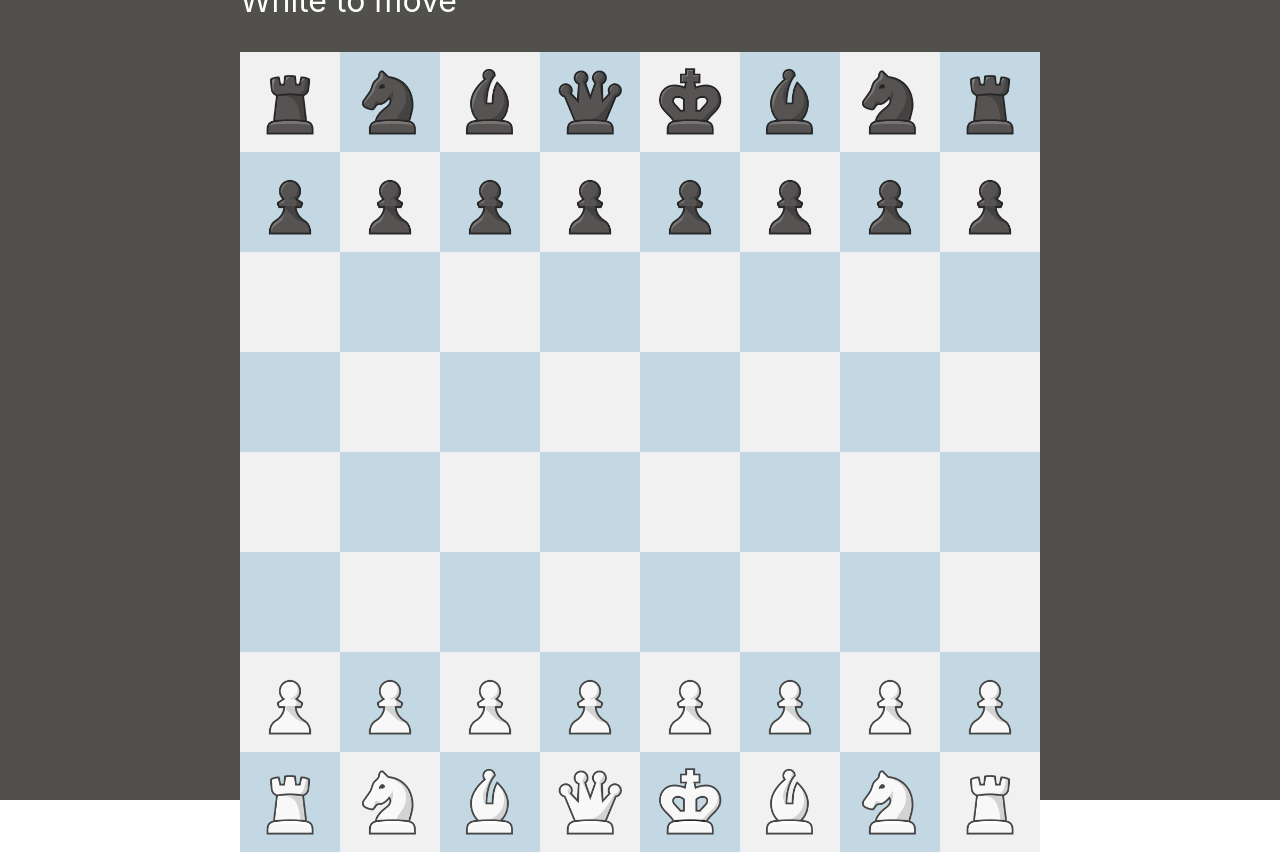
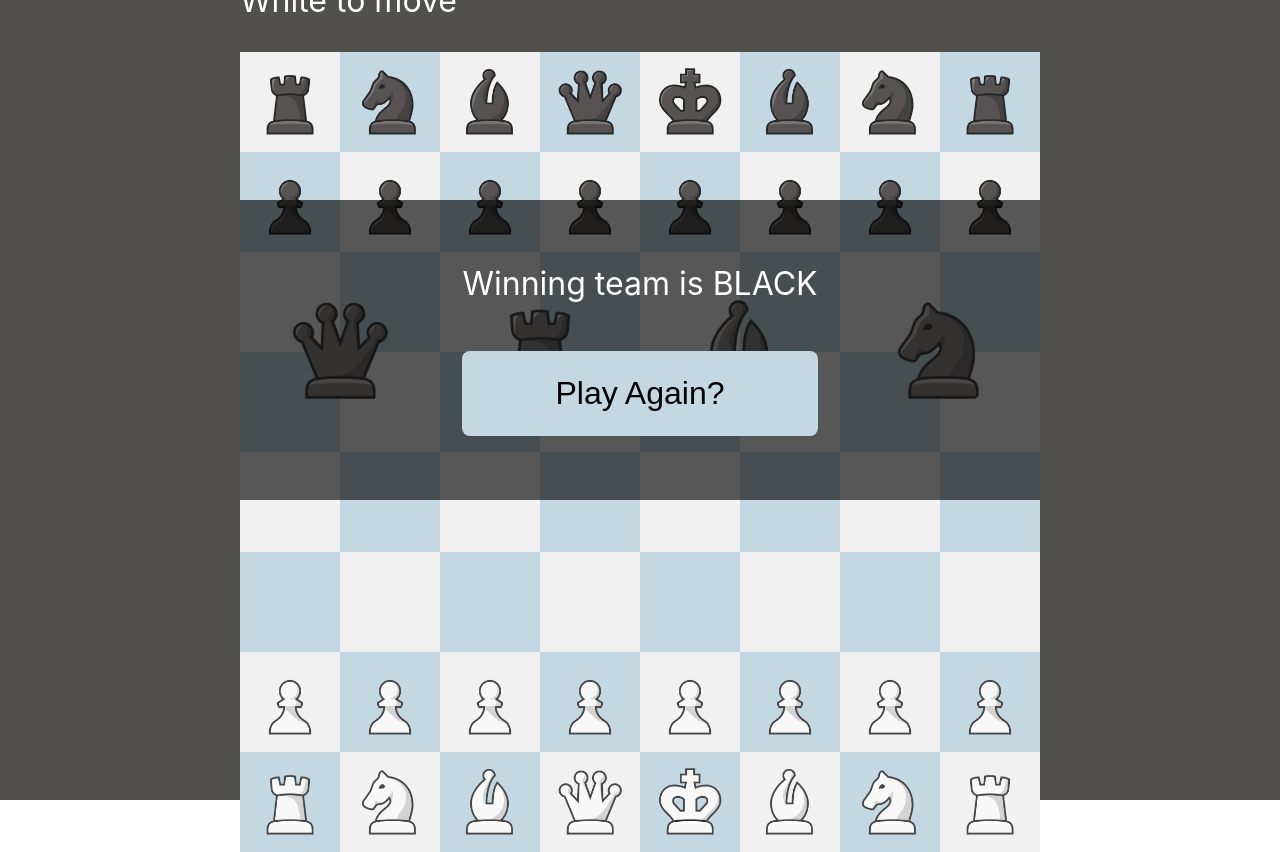
Before and after one commit to harrisb002/BetChess, a React (Create React App) app in the folder bet-chess-app/: page / in a window 1280 px wide. Built offline with nearby package versions, Linux system fonts and the light colour scheme.

Commit message:
Checkmate modal

```diff
--- a/bet-chess-app/src/components/Chessboard/Chessboard.css
+++ b/bet-chess-app/src/components/Chessboard/Chessboard.css
@@ -42,3 +42,27 @@
 .modal.hidden {
     display: none;
 }
+
+.modal > .modal-body > .checkmate-body {
+    display: flex;
+    flex-direction: column;
+    gap: 48px;
+}
+
+.modal > .modal-body > .checkmate-body > span {
+    color:rgb(255, 255, 255);
+    font-size: 32px;
+}
+
+.modal > .modal-body > .checkmate-body > button {
+    background-color: rgb(196,216,228);
+    border: none;
+    border-radius: 8px;
+    padding: 24px 48px;
+    font-size: 32px;
+    color: rgb(0, 0, 0);
+}
+
+.modal > .modal-body > .checkmate-body > button:hover {
+    cursor: pointer;
+}
--- a/bet-chess-app/src/components/Referee/Referee.tsx
+++ b/bet-chess-app/src/components/Referee/Referee.tsx
@@ -1,8 +1,6 @@
 import { useEffect, useRef, useState } from "react";
 import Chessboard from "../Chessboard/Chessboard";
-import {
-  initialBoard,
-} from "../../Constants";
+import { initialBoard } from "../../Constants";
 import { Piece, Position } from "../../models";
 import { PieceType, Side } from "../../Types";
 import { Pawn } from "../../models/Pawn";
@@ -28,8 +26,10 @@ export default function Referee() {
   // Returns the styling needed after a move has been made
   function makeMove(pieceInPlay: Piece, destination: Position): boolean {
     // Check if the player is the one that is currently to move
-    if ((pieceInPlay.side === Side.ALLY && board.totalTurns % 2 !== 1)
-      || (pieceInPlay.side === Side.OPPONENT && board.totalTurns % 2 !== 0)) {
+    if (
+      (pieceInPlay.side === Side.ALLY && board.totalTurns % 2 !== 1) ||
+      (pieceInPlay.side === Side.OPPONENT && board.totalTurns % 2 !== 0)
+    ) {
       return false;
     }
 
@@ -41,7 +41,9 @@ export default function Referee() {
 
     // Check for valid move given if a piece is being attacked
     // If you can see the "dots" being displayed then you can move there
-    const validMove = pieceInPlay.possibleMoves?.some(move => move.samePosition(destination))
+    const validMove = pieceInPlay.possibleMoves?.some((move) =>
+      move.samePosition(destination)
+    );
 
     // Disallows somthing like dragging the pawn to the promotion sqaure immediately causing modal to open
     if (!validMove) return false;
@@ -59,9 +61,14 @@ export default function Referee() {
       const cloneBoard = board.clone();
       cloneBoard.totalTurns += 1; // Increment whose turn it is, before calculating valid moves so it is updated accordingly
       // Making the next move
-      validMovePlayed = cloneBoard.makeMove(isEnPassantMove, validMove, pieceInPlay, destination)
+      validMovePlayed = cloneBoard.makeMove(
+        isEnPassantMove,
+        validMove,
+        pieceInPlay,
+        destination
+      );
       return cloneBoard; // Retun new updatedboard
-    })
+    });
 
     // Check for pawn promotion.
     let promotionRow = pieceInPlay.side === Side.ALLY ? 7 : 0;
@@ -85,7 +92,6 @@ export default function Referee() {
     type: PieceType,
     side: Side
   ) {
-
     // Find the direction that the pawn is moving
     const pawnMovement = side === Side.ALLY ? 1 : -1;
 
@@ -131,7 +137,9 @@ export default function Referee() {
         if (piece.samePiecePosition(promotionPawn)) {
           // Must clone the piece into the type it is being converted into
           // Constructor is determining the image, type, and side
-          currPieces.push(new Piece(piece.position.clone(), pieceType, true, piece.side))
+          currPieces.push(
+            new Piece(piece.position.clone(), pieceType, true, piece.side)
+          );
         } else {
           // If it is not a promotion pawn, then just push the existing piece
           currPieces.push(piece);
@@ -142,7 +150,7 @@ export default function Referee() {
       // get all the moves for the new peices
       clonedBoard.getAllMoves();
       return clonedBoard;
-    })
+    });
     modalRef.current?.classList.add("hidden"); //Hide the modal
   }
 
@@ -152,8 +160,11 @@ export default function Referee() {
 
   return (
     <>
-      <p style={{ color: "white", fontSize: "32px" }}> {`${board.currentSide === 'w' ? "White" : "Black"} to move`}</p>
-      <div className="modal hidden" ref={modalRef}>
+      <p style={{ color: "white", fontSize: "32px" }}>
+        {" "}
+        {`${board.currentSide === "w" ? "White" : "Black"} to move`}
+      </p>
+      <div className="modal" ref={modalRef}>
         <div className="modal-body">
           <img
             onClick={() => promote(PieceType.QUEEN)}
@@ -175,7 +186,7 @@ export default function Referee() {
         <div className="modal" ref={checkmateModalRef}>
           <div className="modal-body">
             <div className="checkmate-body">
-              <span>Winning team is</span>
+              <span>Winning team is {board.winningTeam === Side.ALLY ? "WHITE" : "BLACK"}</span>
               <button>Play Again?</button>
             </div>
           </div>
--- a/bet-chess-app/src/models/Board.ts
+++ b/bet-chess-app/src/models/Board.ts
@@ -7,6 +7,7 @@ import { Position } from "./Position";
 export class Board {
     pieces: Piece[];
     totalTurns: number;
+    winningTeam?: Side
 
     constructor(pieces: Piece[], totalTurns: number) {
         this.pieces = pieces;
```
